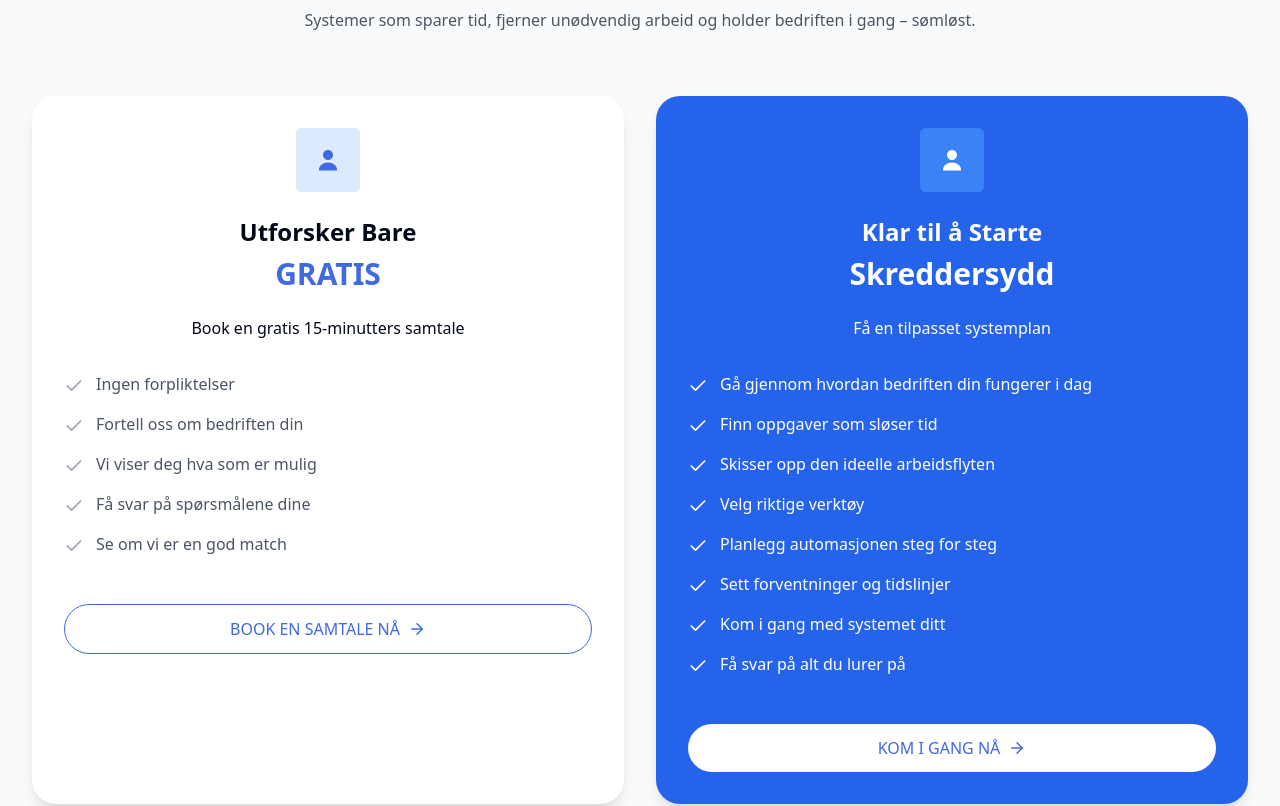
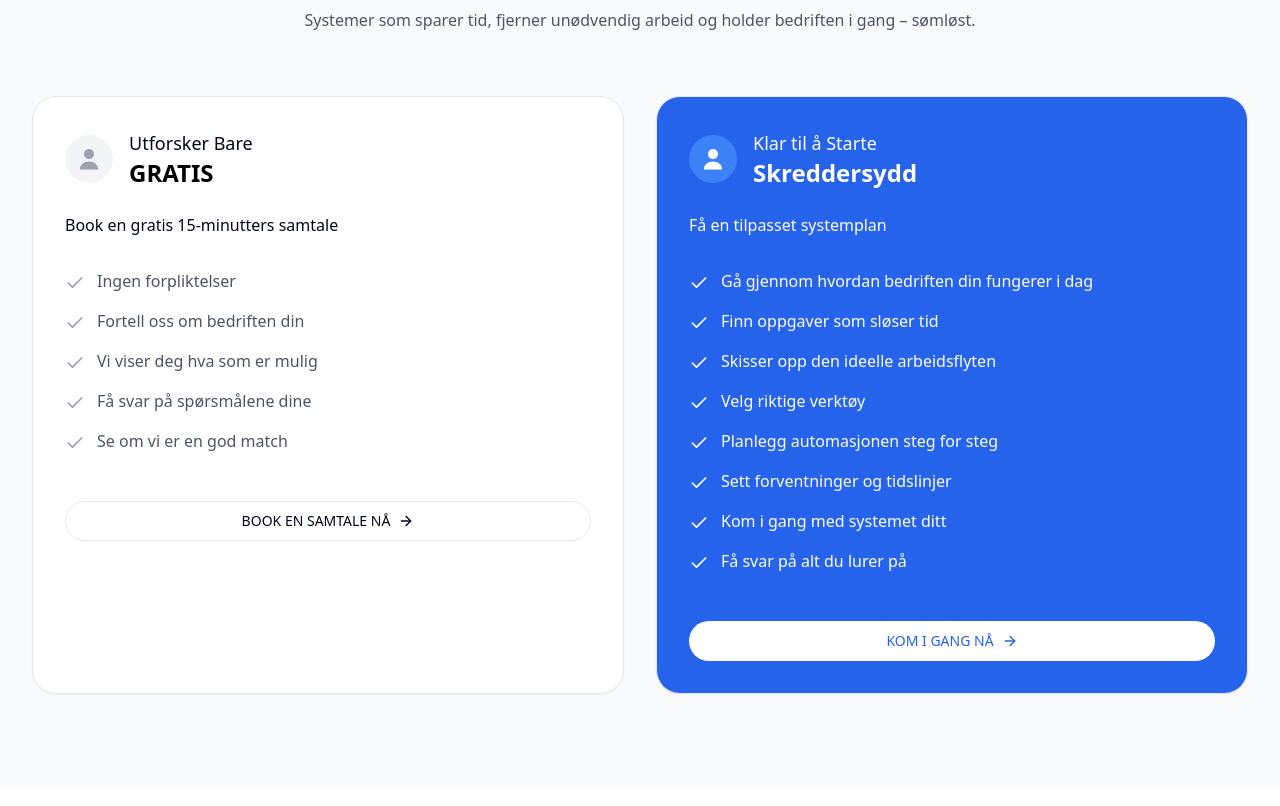
Before and after one commit to salganker21/avanse-brain-clone, a React (Vite) app: page /jobb-med-oss in a window 1280 px wide. Shown: the part 560-1366 px from the top of the page. Built offline with nearby package versions, Linux system fonts and the light colour scheme.

Commit message:
Refactor: Implement pricing section design
Update the design of the pricing section based on the provided specifications.

```diff
--- a/src/components/JobSection.tsx
+++ b/src/components/JobSection.tsx
@@ -1,12 +1,14 @@
 
 import React from 'react';
 import { ArrowRight, Check } from 'lucide-react';
+import { Card } from './ui/card';
+import { Button } from './ui/button';
 
 const JobSection = () => {
   return (
     <div className="py-16 md:py-24 px-4 md:px-8 bg-gray-50">
       <div className="max-w-7xl mx-auto">
-        <div className="inline-block px-4 py-1 bg-blue-100 text-blue font-medium rounded-full mb-6 mx-auto text-center block">
+        <div className="inline-block px-4 py-1 bg-blue-100 text-blue-600 font-medium rounded-full mb-6 mx-auto text-center block">
           JOBB MED OSS
         </div>
 
@@ -19,115 +21,106 @@ const JobSection = () => {
 
         <div className="grid grid-cols-1 md:grid-cols-2 gap-8">
           {/* Left Card */}
-          <div className="bg-white p-8 rounded-3xl shadow-lg">
-            <div className="flex items-center justify-center mb-6">
-              <div className="w-16 h-16 bg-blue-100 rounded-md flex items-center justify-center">
-                <svg width="24" height="24" viewBox="0 0 24 24" fill="none" xmlns="http://www.w3.org/2000/svg">
-                  <path d="M12 12C14.7614 12 17 9.76142 17 7C17 4.23858 14.7614 2 12 2C9.23858 2 7 4.23858 7 7C7 9.76142 9.23858 12 12 12Z" fill="#4169E1"/>
-                  <path d="M12.0002 14.5C6.99016 14.5 2.91016 17.86 2.91016 22C2.91016 22.28 3.13016 22.5 3.41016 22.5H20.5902C20.8702 22.5 21.0902 22.28 21.0902 22C21.0902 17.86 17.0102 14.5 12.0002 14.5Z" fill="#4169E1"/>
+          <Card className="p-8 rounded-3xl">
+            <div className="flex items-center gap-4 mb-6">
+              <div className="w-12 h-12 rounded-full bg-gray-100 flex items-center justify-center">
+                <svg width="24" height="24" viewBox="0 0 24 24" className="text-gray-400">
+                  <path d="M12 12C14.7614 12 17 9.76142 17 7C17 4.23858 14.7614 2 12 2C9.23858 2 7 4.23858 7 7C7 9.76142 9.23858 12 12 12Z" fill="currentColor"/>
+                  <path d="M12.0002 14.5C6.99016 14.5 2.91016 17.86 2.91016 22C2.91016 22.28 3.13016 22.5 3.41016 22.5H20.5902C20.8702 22.5 21.0902 22.28 21.0902 22C21.0902 17.86 17.0102 14.5 12.0002 14.5Z" fill="currentColor"/>
                 </svg>
+              </div>
+              <div>
+                <h3 className="font-medium text-lg">Utforsker Bare</h3>
+                <p className="text-2xl font-bold text-black">GRATIS</p>
               </div>
             </div>
 
-            <h3 className="font-bold text-2xl mb-2 text-center">Utforsker Bare</h3>
-            <h4 className="text-3xl font-bold text-center text-blue mb-6">GRATIS</h4>
-
-            <p className="text-center mb-8">Book en gratis 15-minutters samtale</p>
+            <p className="mb-8">Book en gratis 15-minutters samtale</p>
 
             <div className="space-y-4 mb-12">
               <div className="flex items-start gap-3">
                 <Check className="text-gray-400 w-5 h-5 mt-1" />
                 <p className="text-gray-600">Ingen forpliktelser</p>
               </div>
-
               <div className="flex items-start gap-3">
                 <Check className="text-gray-400 w-5 h-5 mt-1" />
                 <p className="text-gray-600">Fortell oss om bedriften din</p>
               </div>
-
               <div className="flex items-start gap-3">
                 <Check className="text-gray-400 w-5 h-5 mt-1" />
                 <p className="text-gray-600">Vi viser deg hva som er mulig</p>
               </div>
-
               <div className="flex items-start gap-3">
                 <Check className="text-gray-400 w-5 h-5 mt-1" />
                 <p className="text-gray-600">Få svar på spørsmålene dine</p>
               </div>
-
               <div className="flex items-start gap-3">
                 <Check className="text-gray-400 w-5 h-5 mt-1" />
                 <p className="text-gray-600">Se om vi er en god match</p>
               </div>
             </div>
 
-            <button className="btn-outline w-full">
-              BOOK EN SAMTALE NÅ <ArrowRight size={18} />
-            </button>
-          </div>
+            <Button variant="outline" className="w-full rounded-full flex items-center justify-center gap-2">
+              BOOK EN SAMTALE NÅ <ArrowRight className="w-4 h-4" />
+            </Button>
+          </Card>
 
           {/* Right Card */}
-          <div className="bg-blue-600 text-white p-8 rounded-3xl shadow-lg">
-            <div className="flex items-center justify-center mb-6">
-              <div className="w-16 h-16 bg-blue-500 rounded-md flex items-center justify-center">
-                <svg width="24" height="24" viewBox="0 0 24 24" fill="none" xmlns="http://www.w3.org/2000/svg">
-                  <path d="M12 12C14.7614 12 17 9.76142 17 7C17 4.23858 14.7614 2 12 2C9.23858 2 7 4.23858 7 7C7 9.76142 9.23858 12 12 12Z" fill="white"/>
-                  <path d="M12.0002 14.5C6.99016 14.5 2.91016 17.86 2.91016 22C2.91016 22.28 3.13016 22.5 3.41016 22.5H20.5902C20.8702 22.5 21.0902 22.28 21.0902 22C21.0902 17.86 17.0102 14.5 12.0002 14.5Z" fill="white"/>
+          <Card className="bg-blue-600 text-white p-8 rounded-3xl">
+            <div className="flex items-center gap-4 mb-6">
+              <div className="w-12 h-12 rounded-full bg-blue-500 flex items-center justify-center">
+                <svg width="24" height="24" viewBox="0 0 24 24" className="text-white">
+                  <path d="M12 12C14.7614 12 17 9.76142 17 7C17 4.23858 14.7614 2 12 2C9.23858 2 7 4.23858 7 7C7 9.76142 9.23858 12 12 12Z" fill="currentColor"/>
+                  <path d="M12.0002 14.5C6.99016 14.5 2.91016 17.86 2.91016 22C2.91016 22.28 3.13016 22.5 3.41016 22.5H20.5902C20.8702 22.5 21.0902 22.28 21.0902 22C21.0902 17.86 17.0102 14.5 12.0002 14.5Z" fill="currentColor"/>
                 </svg>
+              </div>
+              <div>
+                <h3 className="font-medium text-lg">Klar til å Starte</h3>
+                <p className="text-2xl font-bold">Skreddersydd</p>
               </div>
             </div>
 
-            <h3 className="font-bold text-2xl mb-2 text-center">Klar til å Starte</h3>
-            <h4 className="text-3xl font-bold text-center mb-6">Skreddersydd</h4>
-
-            <p className="text-center mb-8">Få en tilpasset systemplan</p>
+            <p className="mb-8">Få en tilpasset systemplan</p>
 
             <div className="space-y-4 mb-12">
               <div className="flex items-start gap-3">
                 <Check className="text-white w-5 h-5 mt-1" />
-                <p className="text-white">Gå gjennom hvordan bedriften din fungerer i dag</p>
+                <p>Gå gjennom hvordan bedriften din fungerer i dag</p>
               </div>
-
               <div className="flex items-start gap-3">
                 <Check className="text-white w-5 h-5 mt-1" />
-                <p className="text-white">Finn oppgaver som sløser tid</p>
+                <p>Finn oppgaver som sløser tid</p>
               </div>
-
               <div className="flex items-start gap-3">
                 <Check className="text-white w-5 h-5 mt-1" />
-                <p className="text-white">Skisser opp den ideelle arbeidsflyten</p>
+                <p>Skisser opp den ideelle arbeidsflyten</p>
               </div>
-
               <div className="flex items-start gap-3">
                 <Check className="text-white w-5 h-5 mt-1" />
-                <p className="text-white">Velg riktige verktøy</p>
+                <p>Velg riktige verktøy</p>
               </div>
-
               <div className="flex items-start gap-3">
                 <Check className="text-white w-5 h-5 mt-1" />
-                <p className="text-white">Planlegg automasjonen steg for steg</p>
+                <p>Planlegg automasjonen steg for steg</p>
               </div>
-
               <div className="flex items-start gap-3">
                 <Check className="text-white w-5 h-5 mt-1" />
-                <p className="text-white">Sett forventninger og tidslinjer</p>
+                <p>Sett forventninger og tidslinjer</p>
               </div>
-
               <div className="flex items-start gap-3">
                 <Check className="text-white w-5 h-5 mt-1" />
-                <p className="text-white">Kom i gang med systemet ditt</p>
+                <p>Kom i gang med systemet ditt</p>
               </div>
-
               <div className="flex items-start gap-3">
                 <Check className="text-white w-5 h-5 mt-1" />
-                <p className="text-white">Få svar på alt du lurer på</p>
+                <p>Få svar på alt du lurer på</p>
               </div>
             </div>
 
-            <button className="bg-white text-primary px-6 py-3 rounded-full flex items-center justify-center gap-2 w-full hover:bg-gray-100 transition-all">
-              KOM I GANG NÅ <ArrowRight size={18} />
-            </button>
-          </div>
+            <Button className="w-full bg-white text-blue-600 hover:bg-gray-100 rounded-full flex items-center justify-center gap-2">
+              KOM I GANG NÅ <ArrowRight className="w-4 h-4" />
+            </Button>
+          </Card>
         </div>
       </div>
     </div>
```
